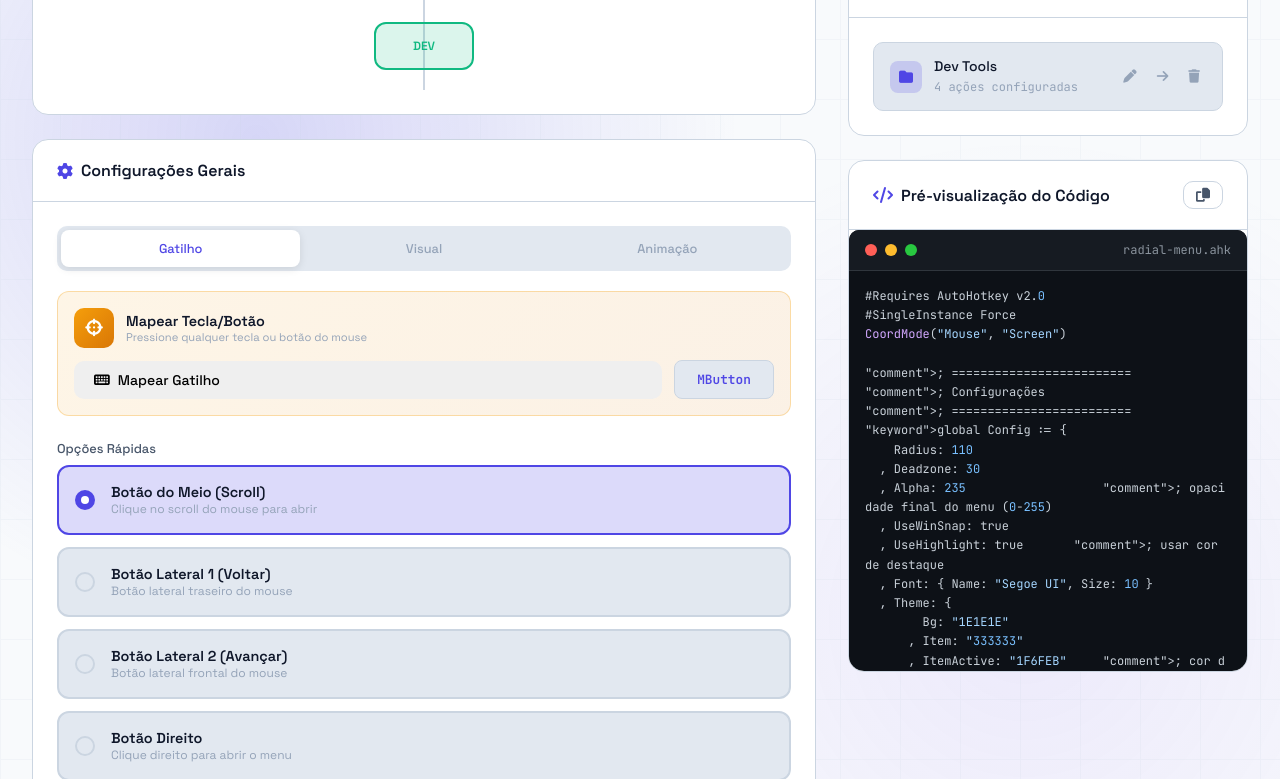
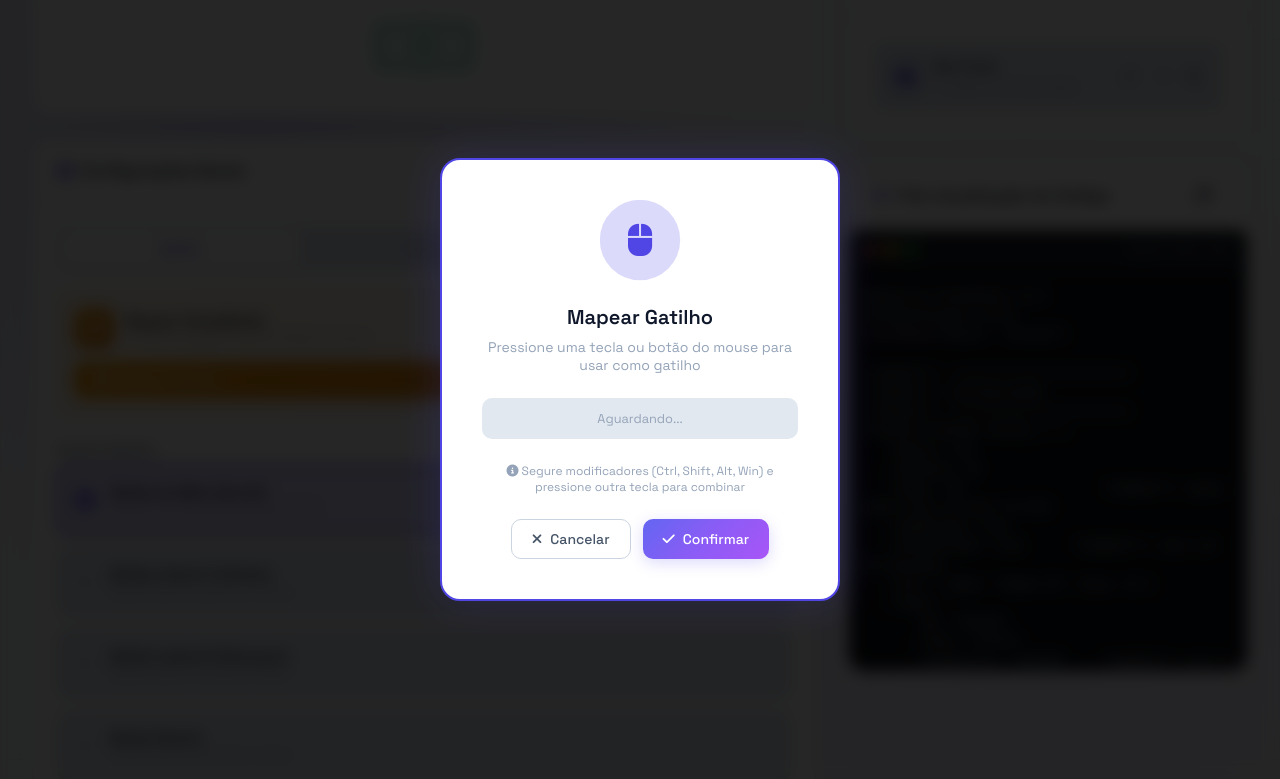
Before and after one commit to BertMartins/AutoHotkey_visual_Code, a plain HTML site: page index.html in a window 1280 px wide. Both pictures are taken after a click on the button "Mapear Gatilho". Shown: the part 467-1246 px from the top of the page. Drawn offline with Linux system fonts and the light colour scheme.

Commit message:
Update style.css

```diff
--- a/style.css
+++ b/style.css
@@ -1128,3 +1128,130 @@
  .toast-message {
      font-size: 0.875rem;
  }
+
+ /* Key Capture Modal */
+ .capture-overlay {
+     position: fixed;
+     inset: 0;
+     background: rgba(0, 0, 0, 0.85);
+     backdrop-filter: blur(8px);
+     display: flex;
+     align-items: center;
+     justify-content: center;
+     z-index: 300;
+     opacity: 0;
+     visibility: hidden;
+     transition: all 0.3s ease;
+ }
+
+ .capture-overlay.active {
+     opacity: 1;
+     visibility: visible;
+ }
+
+ .capture-box {
+     background: var(--bg-card);
+     border: 2px solid var(--accent);
+     border-radius: 20px;
+     padding: 2.5rem;
+     text-align: center;
+     max-width: 400px;
+     width: 90%;
+     box-shadow: 0 0 60px var(--accent-glow);
+     animation: captureBoxPulse 2s ease-in-out infinite;
+ }
+
+ @keyframes captureBoxPulse {
+
+     0%,
+     100% {
+         box-shadow: 0 0 40px var(--accent-glow);
+     }
+
+     50% {
+         box-shadow: 0 0 80px var(--accent-glow);
+     }
+ }
+
+ .capture-icon {
+     width: 80px;
+     height: 80px;
+     background: var(--accent-glow);
+     border-radius: 50%;
+     display: flex;
+     align-items: center;
+     justify-content: center;
+     margin: 0 auto 1.5rem;
+     font-size: 2rem;
+     color: var(--accent);
+     animation: captureIconPulse 1s ease-in-out infinite;
+ }
+
+ @keyframes captureIconPulse {
+
+     0%,
+     100% {
+         transform: scale(1);
+     }
+
+     50% {
+         transform: scale(1.1);
+     }
+ }
+
+ .capture-title {
+     font-size: 1.25rem;
+     font-weight: 600;
+     margin-bottom: 0.5rem;
+ }
+
+ .capture-subtitle {
+     color: var(--text-muted);
+     font-size: 0.875rem;
+     margin-bottom: 1.5rem;
+ }
+
+ .capture-keys {
+     display: flex;
+     flex-wrap: wrap;
+     gap: 0.5rem;
+     justify-content: center;
+     min-height: 40px;
+     padding: 0.75rem;
+     background: var(--bg-tertiary);
+     border-radius: 10px;
+     margin-bottom: 1.5rem;
+ }
+
+ .capture-key {
+     padding: 0.5rem 0.75rem;
+     background: var(--accent);
+     color: white;
+     border-radius: 6px;
+     font-size: 0.8rem;
+     font-weight: 600;
+     font-family: 'JetBrains Mono', monospace;
+ }
+
+ .capture-hint {
+     font-size: 0.75rem;
+     color: var(--text-muted);
+ }
+
+ .capture-actions {
+     display: flex;
+     gap: 0.75rem;
+     margin-top: 1.5rem;
+     justify-content: center;
+ }
+
+ /* Map Button Style */
+ .btn-map {
+     background: linear-gradient(135deg, #f59e0b 0%, #d97706 100%);
+     color: white;
+ }
+
+ .btn-map:hover {
+     filter: brightness(1.1);
+     transform: translateY(-1px);
+ }
```
Lines whose indentation alone changed are shown as unchanged.
